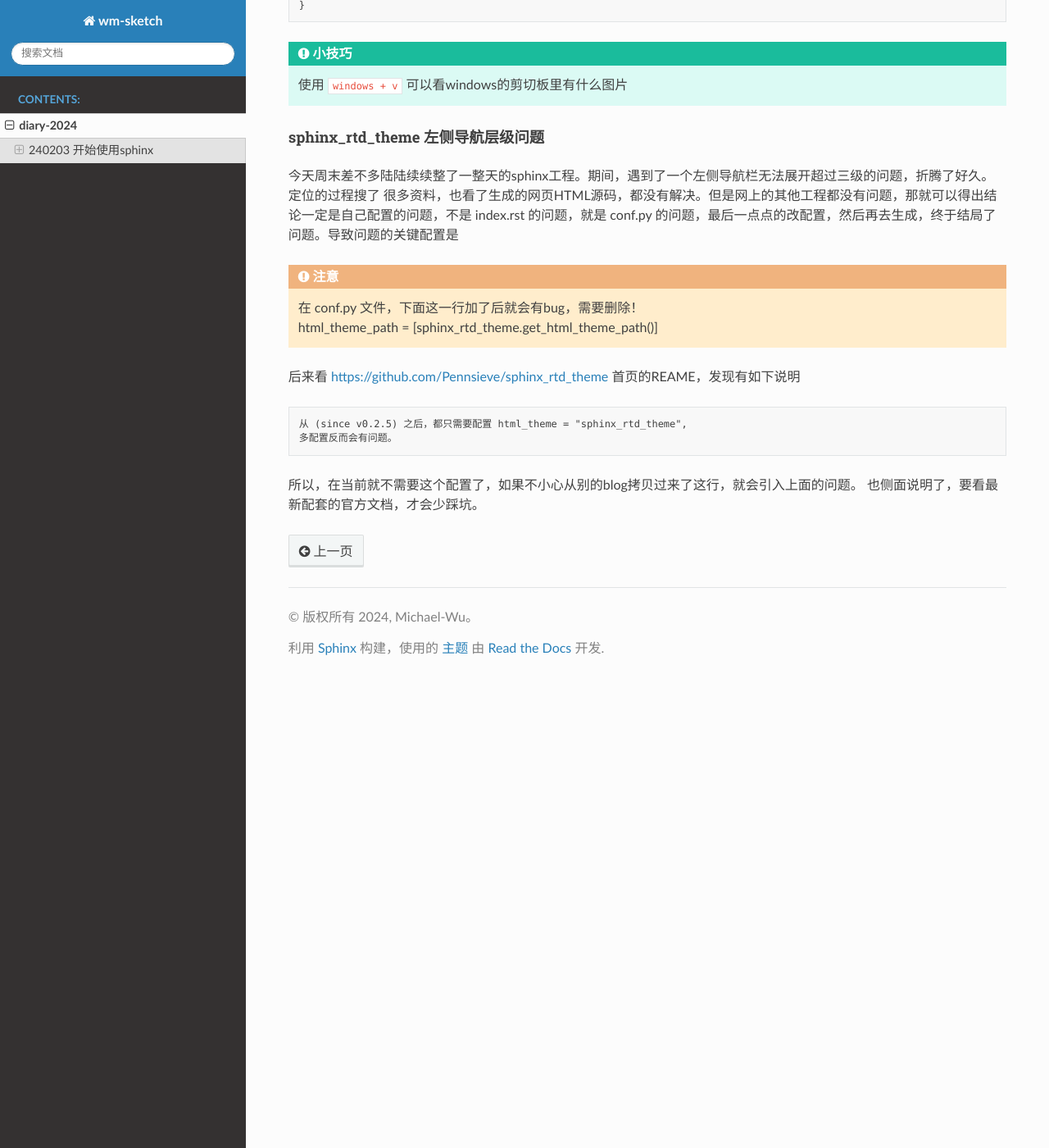
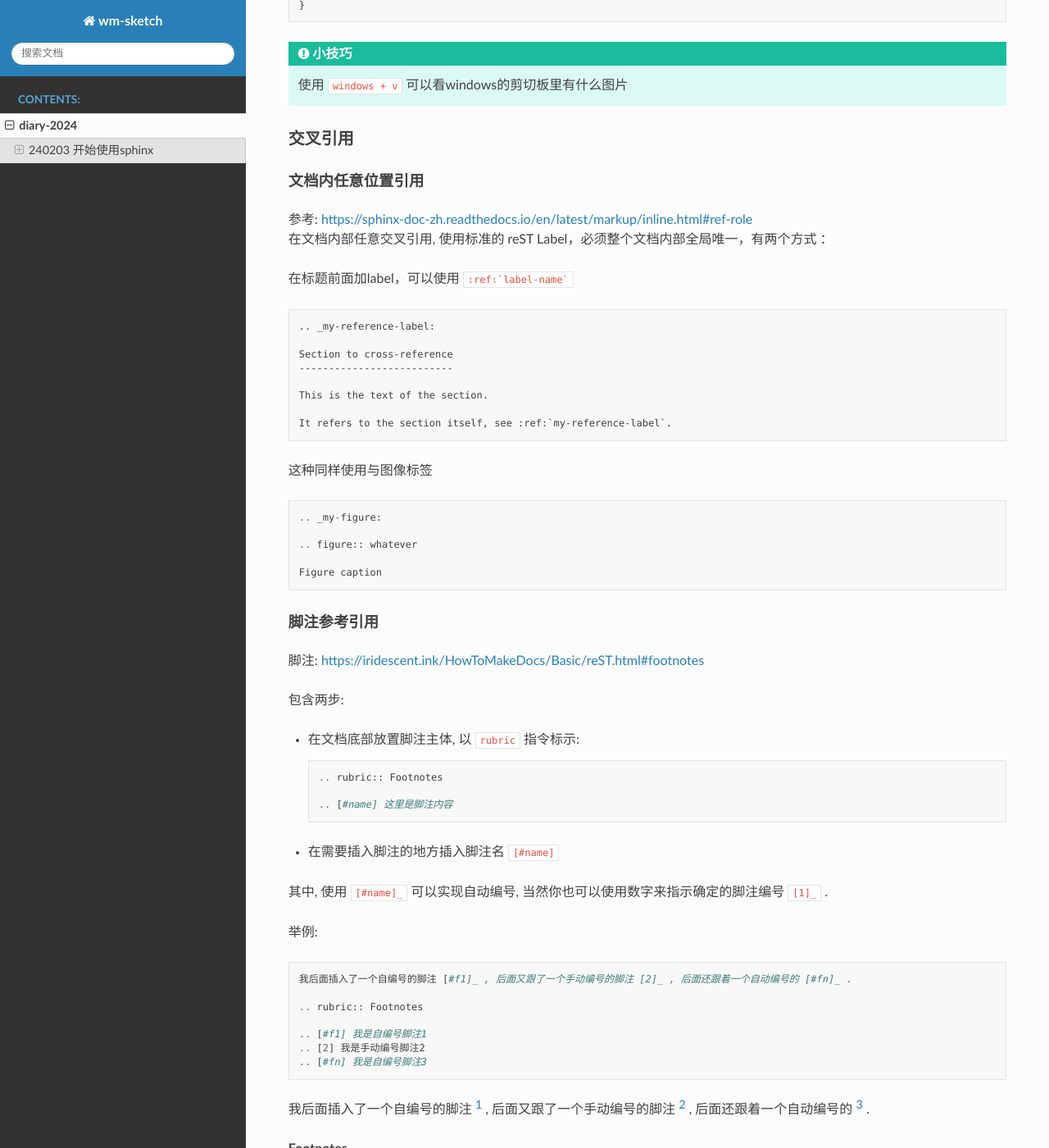
Before and after one commit to thisinnocence/sketch, a Sphinx documentation site: the page built from source/diary-2024.rst, in a window 1280 px wide and 1400 px high, scrolled down 2887 px. Shown: the whole window at 82% size. Built offline with Sphinx 7.4.7 and the Read the Docs theme 2.0.0, drawn with Linux system fonts in a browser that asks for light colours; some of the changed text lies outside the part shown.

Commit message:
update spinx notes.

````diff
--- a/source/diary-2024.rst
+++ b/source/diary-2024.rst
@@ -61,7 +61,7 @@ vscode支持rst主要使用插件 ``reStructuredText``
 | 这个插件可以支持 ``ctrl+k ctrl+=`` ，来给选中的字符下面加上=，不过要看 keymap 是否冲突。
 | https://docs.restructuredtext.net/articles/section
 
-有用的 snippets
+有用的snippets
 ^^^^^^^^^^^^^^^^
 
 https://docs.restructuredtext.net/articles/snippets
@@ -118,7 +118,7 @@ https://tatsuyanakamori.github.io/vscode-reStructuredText/en/sec02_functions/tab
 配置快捷键 Keyboard Shortcuts, 我个人喜欢 ``ALT + v``, 然后配置自动生成路径, 然后再
 vscode的settings.json中加入下面的配置即可：
 
-.. code-block:: js
+.. code-block:: json
 
     {
         "pasteImage.path": "${currentFileDir}/pic",
@@ -130,8 +130,76 @@ vscode的settings.json中加入下面的配置即可：
 .. tip::
     使用 ``windows + v`` 可以看windows的剪切板里有什么图片
 
+交叉引用
+-------------------
+
+文档内任意位置引用
+^^^^^^^^^^^^^^^^^^^^^^^^
+
+| 参考: https://sphinx-doc-zh.readthedocs.io/en/latest/markup/inline.html#ref-role
+| 在文档内部任意交叉引用, 使用标准的 reST Label，必须整个文档内部全局唯一，有两个方式 ：
+
+在标题前面加label，可以使用 ``:ref:`label-name```
+::
+
+    .. _my-reference-label:
+
+    Section to cross-reference
+    --------------------------
+
+    This is the text of the section.
+
+    It refers to the section itself, see :ref:`my-reference-label`.
+
+这种同样使用与图像标签
+
+::
+
+    .. _my-figure:
+
+    .. figure:: whatever
+
+    Figure caption
+
+脚注参考引用
+^^^^^^^^^^^^^^^^^^^^^^^^
+
+脚注:  https://iridescent.ink/HowToMakeDocs/Basic/reST.html#footnotes
+
+包含两步:
+
+- 在文档底部放置脚注主体, 以 ``rubric`` 指令标示: ::
+
+    .. rubric:: Footnotes
+
+    .. [#name] 这里是脚注内容
+
+- 在需要插入脚注的地方插入脚注名 ``[#name]``
+
+其中, 使用 ``[#name]_`` 可以实现自动编号, 当然你也可以使用数字来指示确定的脚注编号 ``[1]_`` .
+
+举例:
+
+::
+
+    我后面插入了一个自编号的脚注 [#f1]_ , 后面又跟了一个手动编号的脚注 [2]_ , 后面还跟着一个自动编号的 [#fn]_ .
+
+    .. rubric:: Footnotes
+
+    .. [#f1] 我是自编号脚注1
+    .. [2] 我是手动编号脚注2
+    .. [#fn] 我是自编号脚注3
+
+我后面插入了一个自编号的脚注 [#f1]_ , 后面又跟了一个手动编号的脚注 [2]_ , 后面还跟着一个自动编号的 [#fn]_ .
+
+.. rubric:: Footnotes
+
+.. [#f1] 我是自编号脚注1
+.. [2] 我是手动编号脚注2
+.. [#fn] 我是自编号脚注3
+
 sphinx_rtd_theme 左侧导航层级问题
-^^^^^^^^^^^^^^^^^^^^^^^^^^^^^^^^^^
+------------------------------------
 
 今天周末差不多陆陆续续整了一整天的sphinx工程。期间，遇到了一个左侧导航栏无法展开超过三级的问题，折腾了好久。定位的过程搜了
 很多资料，也看了生成的网页HTML源码，都没有解决。但是网上的其他工程都没有问题，那就可以得出结论一定是自己配置的问题，不是
````
